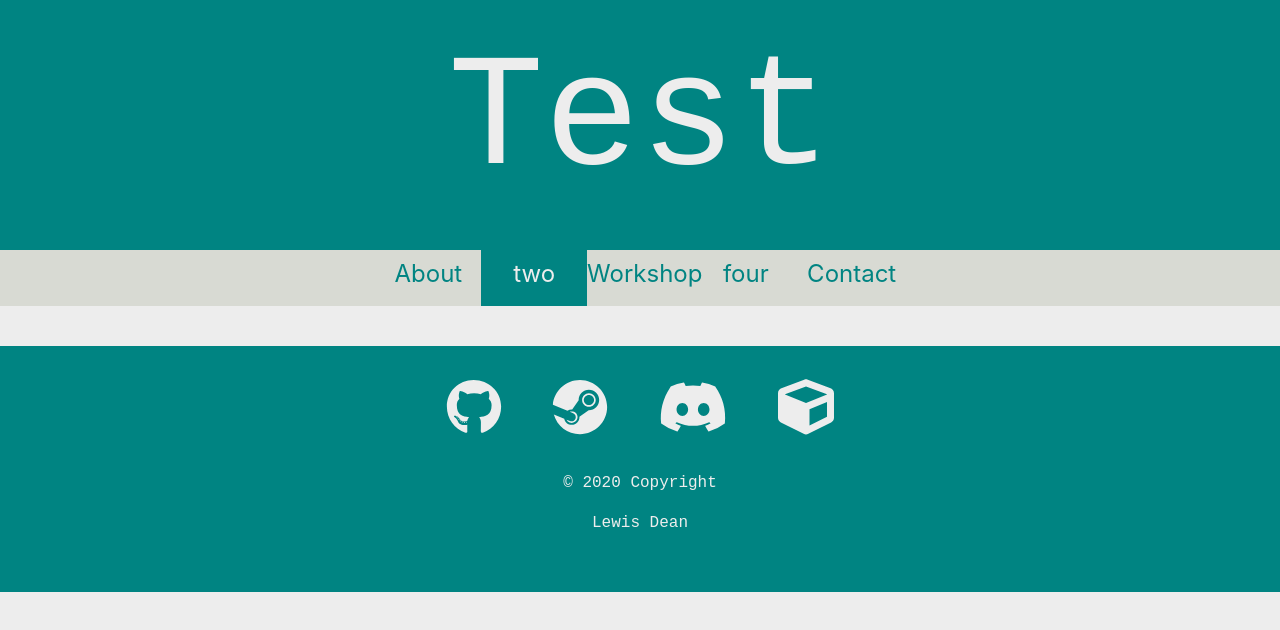
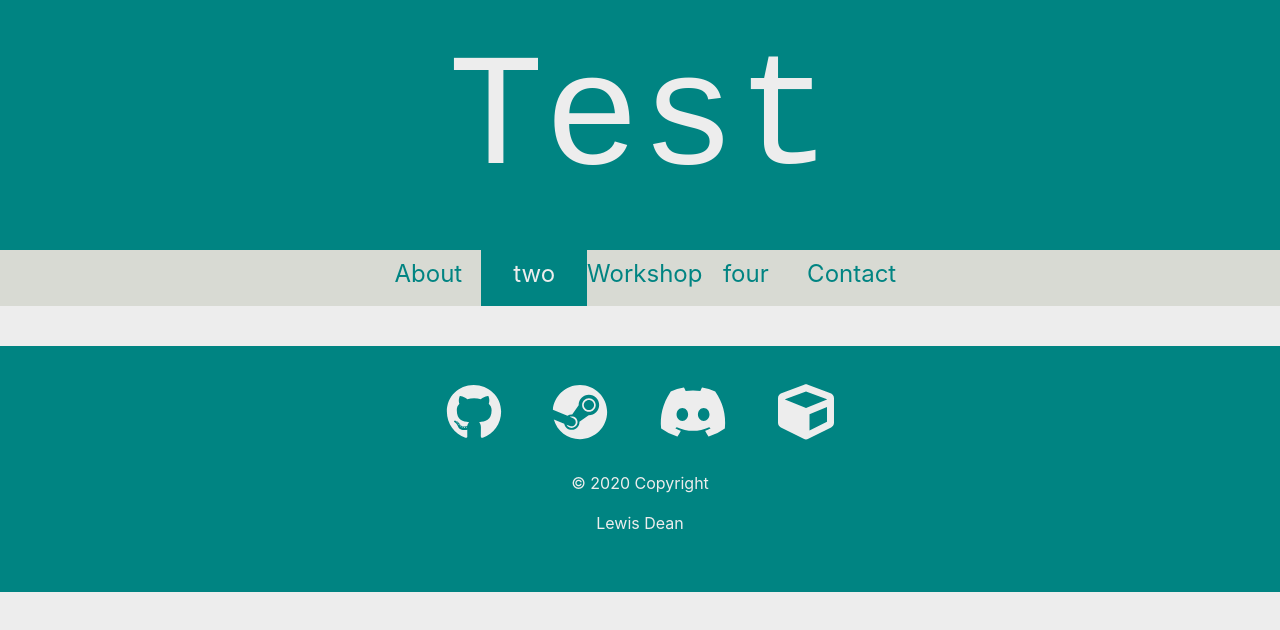
Before and after one commit to lewisdean731/lewisdean-dot-me, a React (Create React App) app: page / in a window 1280 px wide. Shown: the top 630 px of the page. Built offline with nearby package versions, Linux system fonts and the light colour scheme.

Commit message:
Impove footer

```diff
--- a/src/components/BannerTexts/BannerFooter/BannerFooter.js
+++ b/src/components/BannerTexts/BannerFooter/BannerFooter.js
@@ -9,16 +9,16 @@ const BannerFooter = props => {
 <footer className={[Classes.Footer, Classes.Box].join(" ")}>
   <Row>
    <Col>
-      <a className={Classes.Icon}>
+      <a className={Classes.Icon} href="#">
         <FontAwesomeIcon icon={['fab', 'github']}/>
       </a>
-      <a className={Classes.Icon}>
+      <a className={Classes.Icon} href="#">
         <FontAwesomeIcon icon={['fab', 'steam']}/>
       </a>
-      <a className={Classes.Icon}>
+      <a className={Classes.Icon} href="#">
         <FontAwesomeIcon icon={['fab', 'discord']}/>
       </a>
-      <a className={Classes.Icon}>
+      <a className={Classes.Icon} href="#">
         <FontAwesomeIcon icon={'cube'}/>
       </a>
     </Col>
--- a/src/components/BannerTexts/BannerFooter/BannerFooter.module.scss
+++ b/src/components/BannerTexts/BannerFooter/BannerFooter.module.scss
@@ -3,7 +3,6 @@
 .Footer {
   bottom: 0;
   text-align: center;
-  font-family: monospace;
   color: $colour-white;
 }
 
@@ -16,6 +15,12 @@
 .Icon {
   font-size: 3.5em;
   padding: 25px;
+  transition: 0.3s;
+  color: $colour-white;
+}
+
+.Icon:hover {
+  color: $colour-light-grey;
 }
 
 @media (max-width: 1000px) {
```
